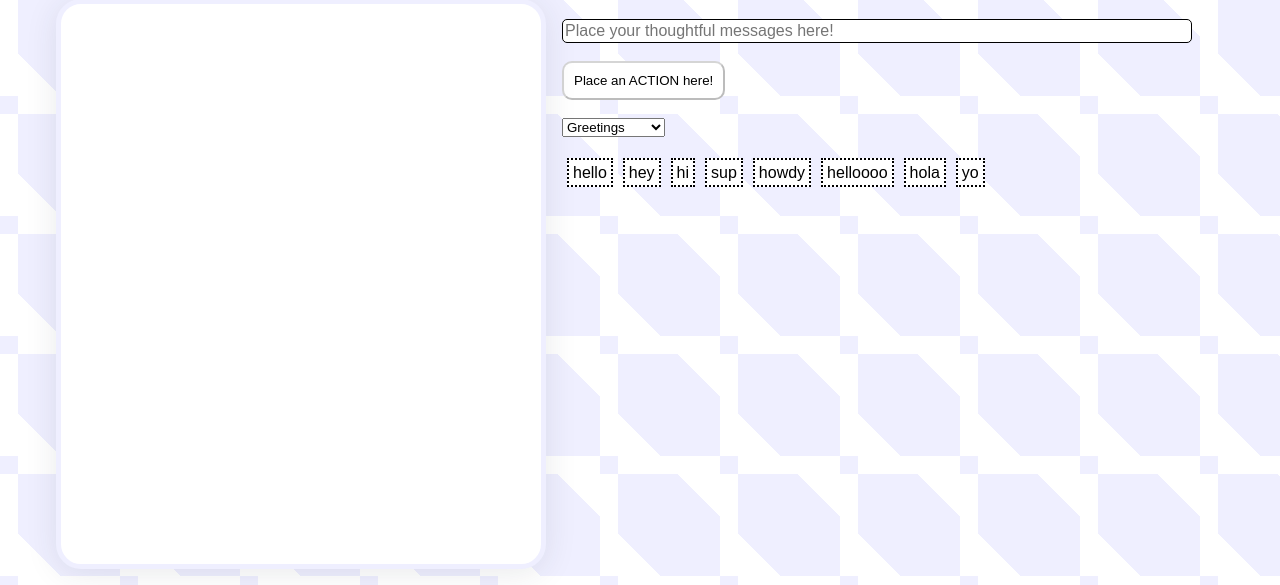
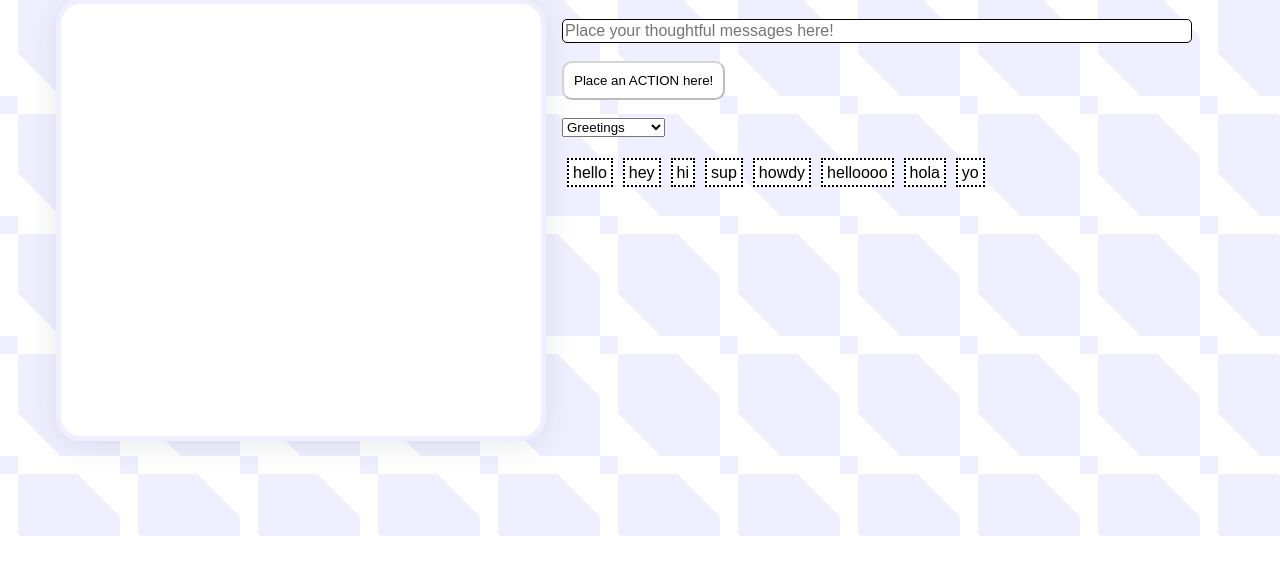
Before and after one commit to benbusby/draggy-drop, a Flask app: template app/templates/chat.html in a window 1280 px wide. Shown: the part 264-849 px from the top of the page. After the commit the page ends 800 px from the top, so only its background shows below. Run offline with Flask 2, Linux system fonts and the light colour scheme; the template is opened without the code that fills it, so the values that code supplies are empty; some libraries are stand-ins or nearby versions.

Commit message:
Updated styling for smaller screens, rearranged prepositions

```diff
--- a/app/static/css/chat.css
+++ b/app/static/css/chat.css
@@ -171,3 +171,13 @@ input.highlight {
 #category-selector {
     margin-bottom: 2em;
 }
+
+@media (max-height: 800px) {
+    .chatbox {
+        height: 25rem;
+    }
+
+    #chat-div {
+        height: 25rem;
+    }
+}
--- a/app/static/words.json
+++ b/app/static/words.json
@@ -147,6 +147,7 @@
         "nobody"
     ],
     "exclamation": [
+        "oh",
         "please",
         "wow",
         "zowie",
@@ -282,6 +283,7 @@
         "an"
     ],
     "prepositions": [
+        "to",
         "like",
         "for",
         "above",
@@ -307,7 +309,6 @@
         "on",
         "out",
         "through",
-        "to",
         "under",
         "up",
         "with"
@@ -370,6 +371,7 @@
     "th-": [
         "the",
 	"these",
+	"this",
         "them",
         "those",
         "there",
```
